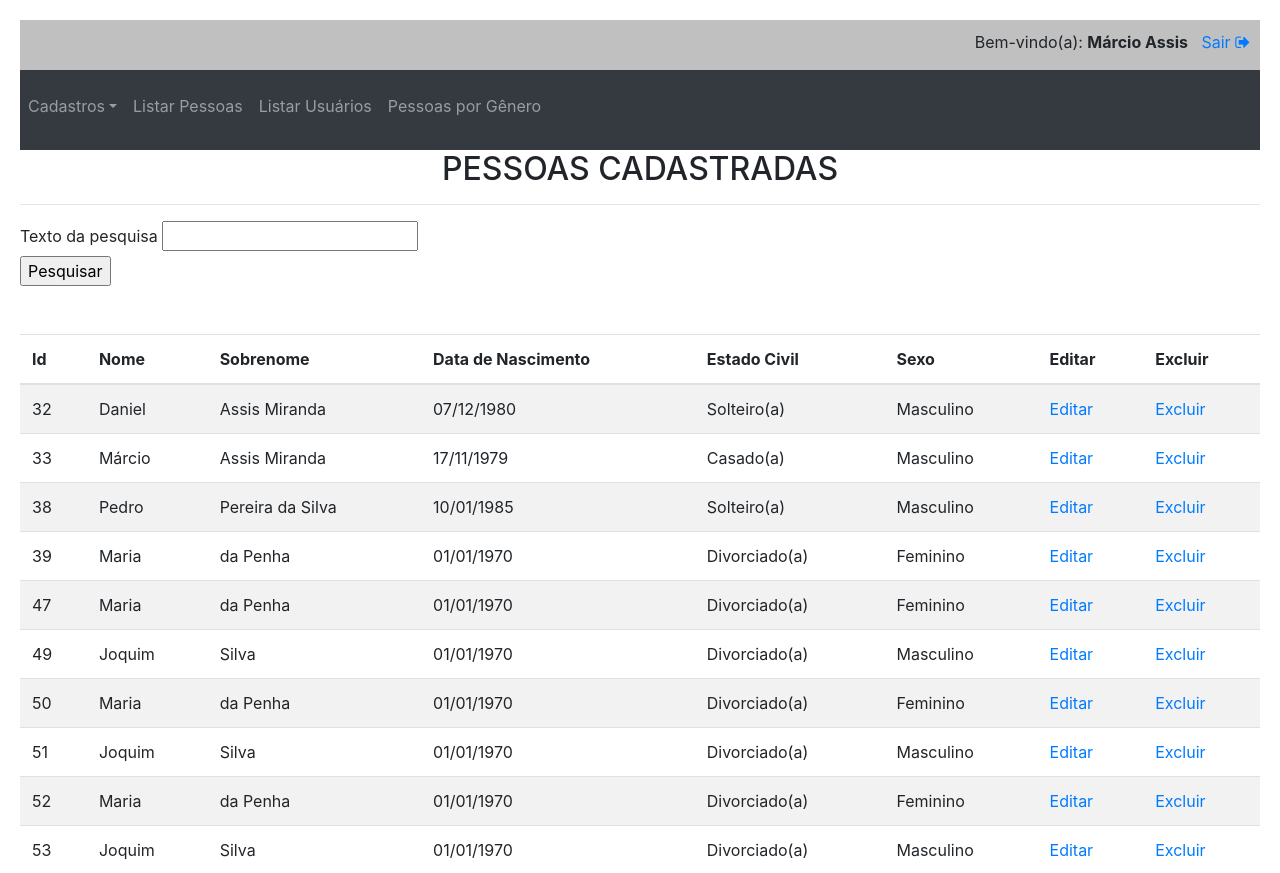
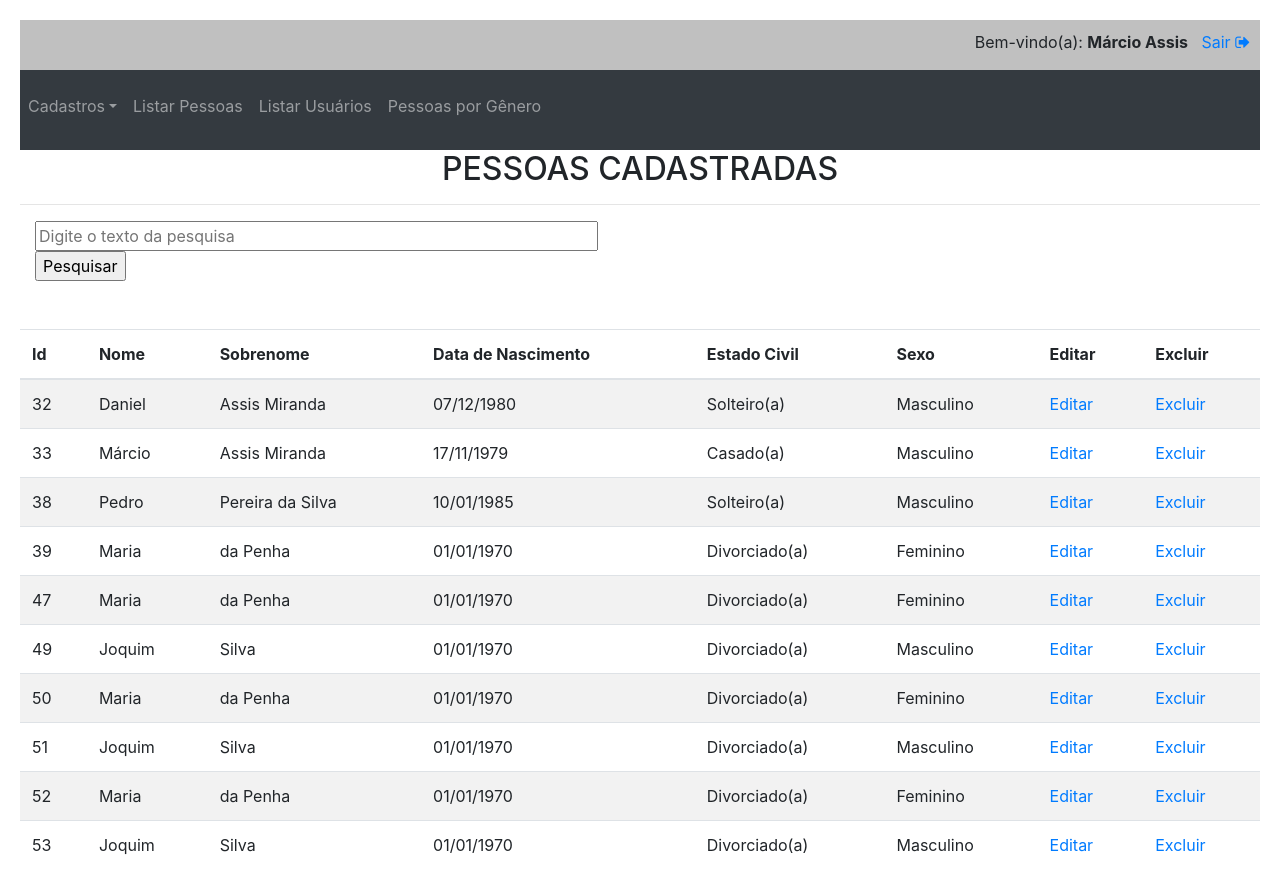
Before and after one commit to profmarcioassis/php_crud_user, a PHP site: page /selecionarPessoa.php in a window 1280 px wide. Shown: the top 873 px of the page. Run offline with PHP 8.4, Linux system fonts and the light colour scheme; a user stored in the database is signed in; data comes from the database, SQL or seed files in the repository; some libraries are stand-ins or nearby versions.

Commit message:
commit mac 28-08

```diff
--- a/selecionarPessoa.php
+++ b/selecionarPessoa.php
@@ -14,7 +14,8 @@ session_start();
         <script src="https://ajax.googleapis.com/ajax/libs/jquery/3.5.1/jquery.min.js"></script>
         <script src="https://cdnjs.cloudflare.com/ajax/libs/popper.js/1.16.0/umd/popper.min.js"></script>
         <script src="https://maxcdn.bootstrapcdn.com/bootstrap/4.5.2/js/bootstrap.min.js"></script>
-    <link rel="stylesheet" href="https://cdnjs.cloudflare.com/ajax/libs/font-awesome/4.7.0/css/font-awesome.min.css">
+        <link rel="stylesheet"
+            href="https://cdnjs.cloudflare.com/ajax/libs/font-awesome/4.7.0/css/font-awesome.min.css">
         <script src="//cdn.jsdelivr.net/npm/sweetalert2@11"></script>
 
         <title>Lista de Pessoas</title>
@@ -66,10 +67,10 @@ session_start();
         <h2 class="text-center">PESSOAS CADASTRADAS</h2>
         <hr>
         <form id="form-pesquisa" action="" method="post">
-            <label for="pesquisa">Texto da pesquisa</label>
-            <input type="text" name="pesquisa" id="pesquisa">
-            <br>
+            <div class="col-6">
+                <input type="text" size="50" name="pesquisa" id="pesquisa" placeholder="Digite o texto da pesquisa">
                 <input type="submit" name="btnEnviar" id="btnEnviar" value="Pesquisar">
+            </div>
         </form>
         <div class="resultados">
             <!--Os dados da busca efetuada pelo aquivo buscarPessoa.php, serão exibidos aqui-->
```
Lines whose indentation alone changed are shown as unchanged.
